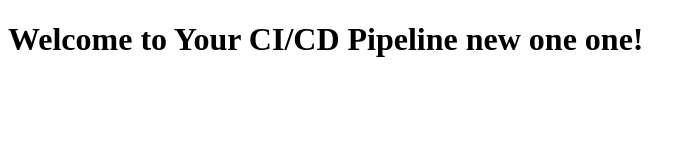
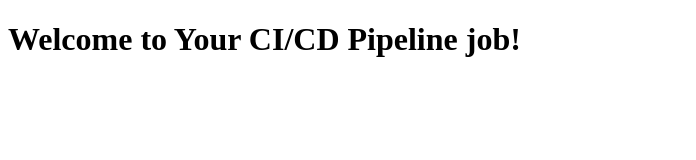
Before and after one commit to aryapillai/ci-cd-docker-project, a website: page views/index.html in a window 1280 px wide. Shown: the whole page, without its empty margins (0-696 px from the left). Drawn offline with Linux system fonts and the light colour scheme.

Commit message:
Update index.html

```diff
--- a/views/index.html
+++ b/views/index.html
@@ -6,6 +6,6 @@
     <title>CI/CD Pipeline with Jenkins & Docker</title>
 </head>
 <body>
-    <h1>Welcome to Your CI/CD Pipeline new one one!</h1>
+    <h1>Welcome to Your CI/CD Pipeline job!</h1>
 </body>
 </html>
```
